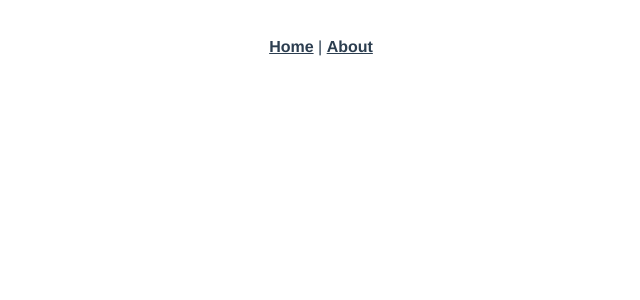
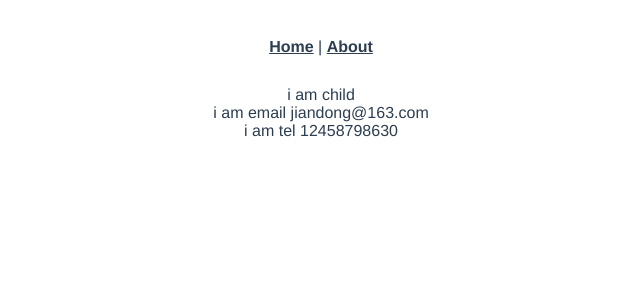
Before and after one commit to marlonchiu/vue-cource-study, a Vue app: page /#/named_view in a window 1280 px wide. Shown: the top 300 px of the page, without its empty margins (319-959 px from the left). Built offline with nearby package versions, Linux system fonts and the light colour scheme.

Commit message:
vue router base

```diff
--- a/src/App.vue
+++ b/src/App.vue
@@ -2,9 +2,12 @@
   <div id="app">
     <div id="nav">
       <router-link to="/">Home</router-link> |
-      <router-link to="/about">About</router-link>
+      <!-- <router-link to="/about">About</router-link> -->
+      <router-link :to="{name: 'about'}">About</router-link>
     </div>
     <router-view/>
+    <router-view name="email"/>
+    <router-view name="tel"/>
   </div>
 </template>
 
--- /dev/null
+++ b/src/components/child.vue
@@ -0,0 +1,5 @@
+<template>
+  <div>
+    i am child
+  </div>
+</template>
--- /dev/null
+++ b/src/components/email.vue
@@ -0,0 +1,5 @@
+<template>
+  <div>
+    i am email  jiandong@163.com
+  </div>
+</template>
--- /dev/null
+++ b/src/components/tel.vue
@@ -0,0 +1,5 @@
+<template>
+  <div>
+    i am tel  12458798630
+  </div>
+</template>
--- a/src/router/router.js
+++ b/src/router/router.js
@@ -12,5 +12,20 @@ export default [
     // this generates a separate chunk (about.[hash].js) for this route
     // which is lazy-loaded when the route is visited.
     component: () => import(/* webpackChunkName: "about" */ '../views/About.vue')
+  },
+  {
+    path: '/named_view',
+    components: {
+      default: () => import('@/components/child.vue'),
+      email: () => import('@/components/email.vue'),
+      tel: () => import('@/components/tel.vue')
+    }
+  },
+  {
+    path: '/main',
+    // redirect: '/',
+    redirect: {
+      name: 'home'
+    }
   }
 ]
--- a/vue.config.js
+++ b/vue.config.js
@@ -18,7 +18,7 @@ module.exports = {
   // 跨域代理
   devServer: {
     port: 8048, // 监听端口号  默认 8080
-    host: 'localhost',
+    // host: 'localhost',
     disableHostCheck: true, // 禁用webpack热重载检查 解决热更新失效问题（vue ui启动控制台还是有警告，用npm启动没有警告）
     open: false, // 配置自动启动浏览器  默认值 false
     // proxy: 'http://localhost:4000' // 配置跨域处理,只有一个代理
```
Also changed, not shown: 1 other file (tests, documents, lock files or other folders).
